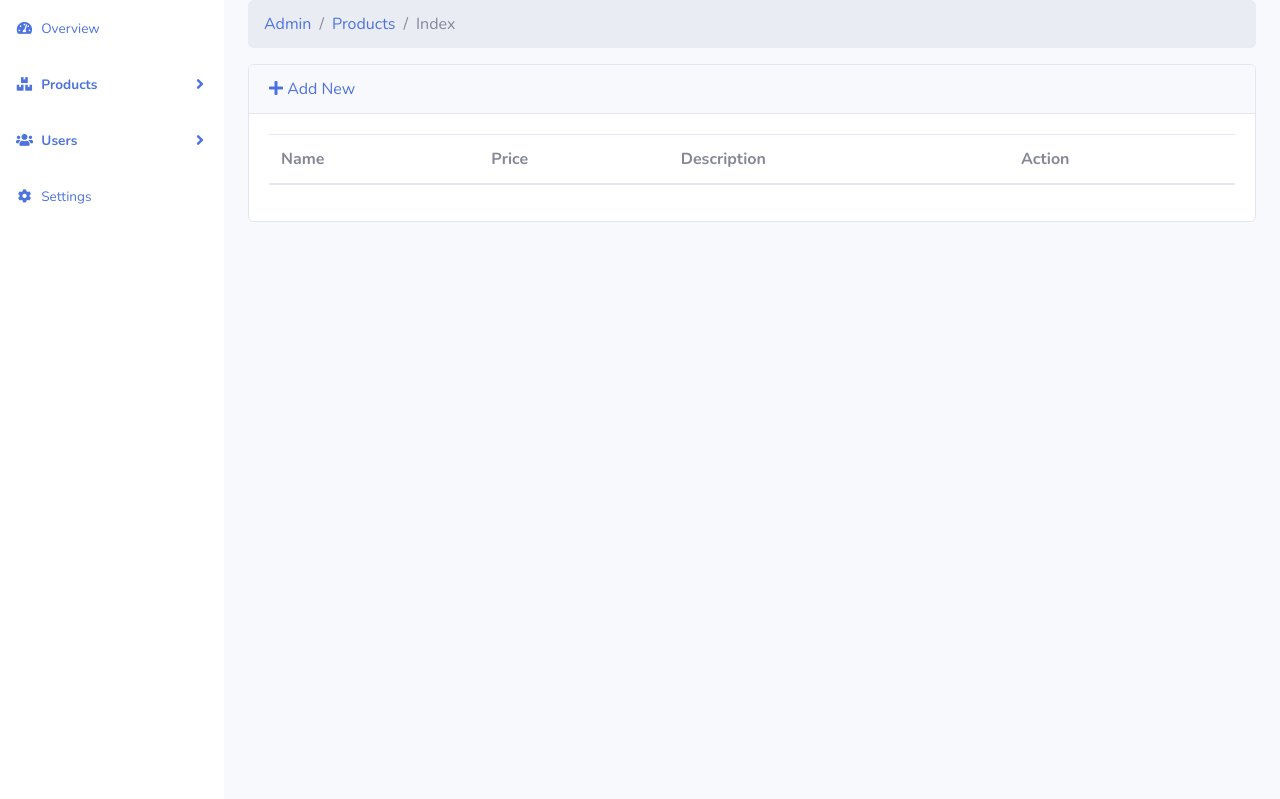
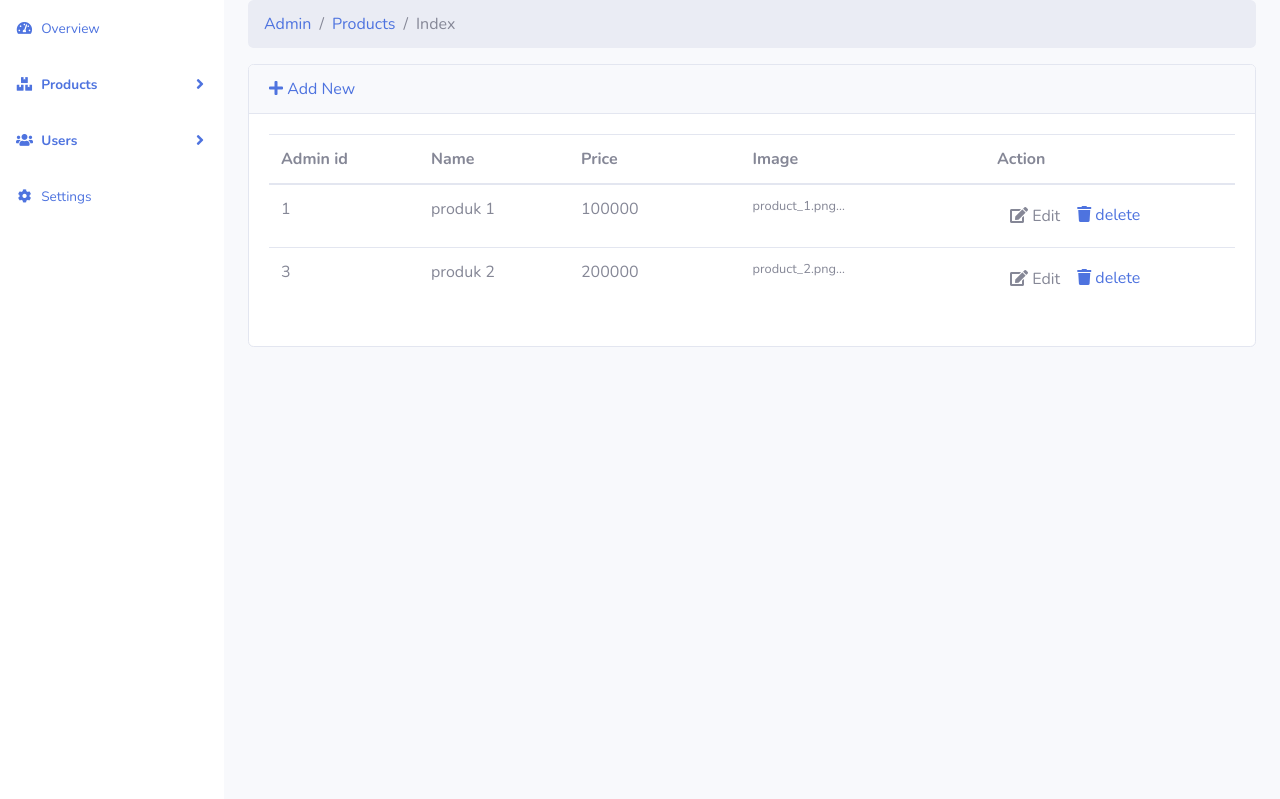
Before and after one commit to lavieenbii/TokoHP, a CodeIgniter app: page /TokoHP/index.php/admin/products/index in a window 1280 px wide. Shown: the part 56-855 px from the top of the page. Run offline with CodeIgniter, Linux system fonts and the light colour scheme; data comes from the database, SQL or seed files in the repository; data that the repository does not hold is empty.

Commit message:
integrate admin & customer

```diff
--- a/application/config/database.php
+++ b/application/config/database.php
@@ -78,7 +78,7 @@ $db['default'] = array(
 	'hostname' => 'localhost',
 	'username' => 'root',
 	'password' => '',
-	'database' => 'tokohp',
+	'database' => 'tokohp_db',
 	'dbdriver' => 'mysqli',
 	'dbprefix' => '',
 	'pconnect' => FALSE,
--- a/application/controllers/admin/Products.php
+++ b/application/controllers/admin/Products.php
@@ -23,6 +23,8 @@ class Products extends CI_Controller
 		if ($validation->run()) {
 			$product->save();
 			$this->session->set_flashdata('success', 'Berhasil disimpan');
+		}else {
+			$this->session->set_flashdata('error', 'Gagal disimpan');
 		}
 
 		$this->load->view('admin/product/new');
--- a/application/models/Product_model.php
+++ b/application/models/Product_model.php
@@ -3,14 +3,20 @@
 class Product_model extends CI_Model
 {
 
-	private $_table = "products";
-	public $product_id;
+	private $_table = "product";
+	public $id;
+	public $admin_id;
 	public $name;
 	public $price;
-	public $description;
+	public $image;
 
 	public function rules(){
 		return[
+
+			['field' => 'admin_id',
+			'label' => 'Admin_id',
+			'rules' => 'required'],
+
 			['field' => 'name',
 			'label' => 'Name',
 			'rules' => 'required'],
@@ -18,10 +24,6 @@ class Product_model extends CI_Model
 			['field' => 'price',
 			'label' => 'Price',
 			'rules' => 'numeric'],
-
-			['field' => 'description',
-			'label' => 'Description',
-			'rules' => 'required']
 		];
 	}
 
@@ -29,26 +31,31 @@ class Product_model extends CI_Model
 		return $this->db->get($this->_table)->result();
 	}
 	public function getById($id){
-		return $this->db->get_where($this->_table, ["product_id" => $id])->row();
+		return $this->db->get_where($this->_table, ["id" => $id])->row();
 	}
+
 	public function save(){
 		$post = $this->input->post();
-		$this->product_id = uniqid();
+		$this->id = uniqid();
+		$this->admin_id = $post["admin_id"];
 		$this->name = $post["name"];
 		$this->price = $post["price"];
-		$this->description = $post["description"];
+		$this->image = $post["image"];
+
 		$this->db->insert($this->_table, $this);
 	}
+
 	public function update(){
 		$post = $this->input->post();
-		$this->product_id = $post["id"];
+		$this->id = $post["id"];
+		$this->admin_id = $post["admin_id"];
 		$this->name = $post["name"];
 		$this->price = $post["price"];
-		$this->description = $post["description"];
-		$this->db->update($this->_table, $this, array('product_id' => $post['id']));
+		$this->db->update($this->_table, $this, array('id' => $post['id']));
 	}
-	 public function delete($id)
+
+	public function delete($id)
     {
-        return $this->db->delete($this->_table, array("product_id" => $id));
+        return $this->db->delete($this->_table, array("id" => $id));
     }
 }
--- a/application/models/m_product.php
+++ b/application/models/m_product.php
@@ -22,4 +22,5 @@ class M_product extends CI_Model
             ->get()
             ->row_array();
     }
+
 }
--- a/application/views/admin/product/list.php
+++ b/application/views/admin/product/list.php
@@ -25,9 +25,10 @@
 							<table class="table table-hover" id="dataTable" width="100%" cellspacing="0">
 								<thead>
 									<tr>
+										<th>Admin id</th>
 										<th>Name</th>
 										<th>Price</th>
-										<th>Description</th>
+										<th>Image</th>
 										<th>Action</th>
 									</tr>
 								</thead>
@@ -35,17 +36,20 @@
 									<?php foreach ($products as $product): ?>
 									<tr>
 										<td width="150">
+											<?php echo $product->admin_id ?>
+										</td>
+										<td width="150">
 											<?php echo $product->name ?>
 										</td>
 										<td>
 											<?php echo $product->price ?>
 										</td>
 										<td class="small">
-											<?php echo substr($product->description, 0, 120) ?>...</td>
+											<?php echo substr($product->image, 0, 120) ?>...</td>
 										<td width="250">
-											<a href="<?php echo site_url('admin/products/edit/'.$product->product_id) ?>"
+											<a href="<?php echo site_url('admin/products/edit/'.$product->id) ?>"
 											 class="btn btn-small"><i class="fas fa-edit"></i> Edit</a>
-											 <a href="<?php echo site_url('admin/products/delete/'.$product->product_id) ?>"><i class="fas fa-trash"></i> delete</a>
+											 <a href="<?php echo site_url('admin/products/delete/'.$product->id) ?>"><i class="fas fa-trash"></i> delete</a>
 										</td>
 									</tr>
 									<?php endforeach; ?>
```
Also changed, not shown: application/views/admin/product/edit.php (+10 -2 lines), application/views/admin/product/new.php (+13 -4 lines).
